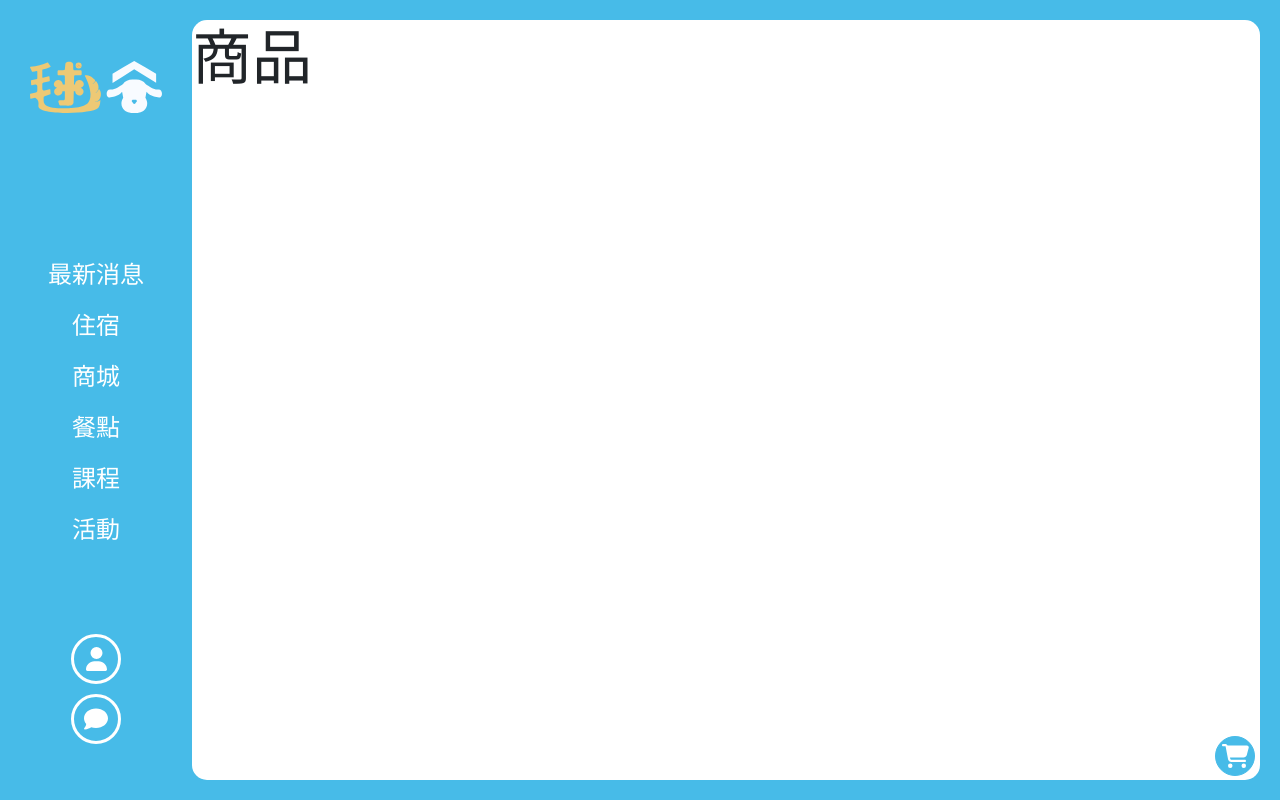
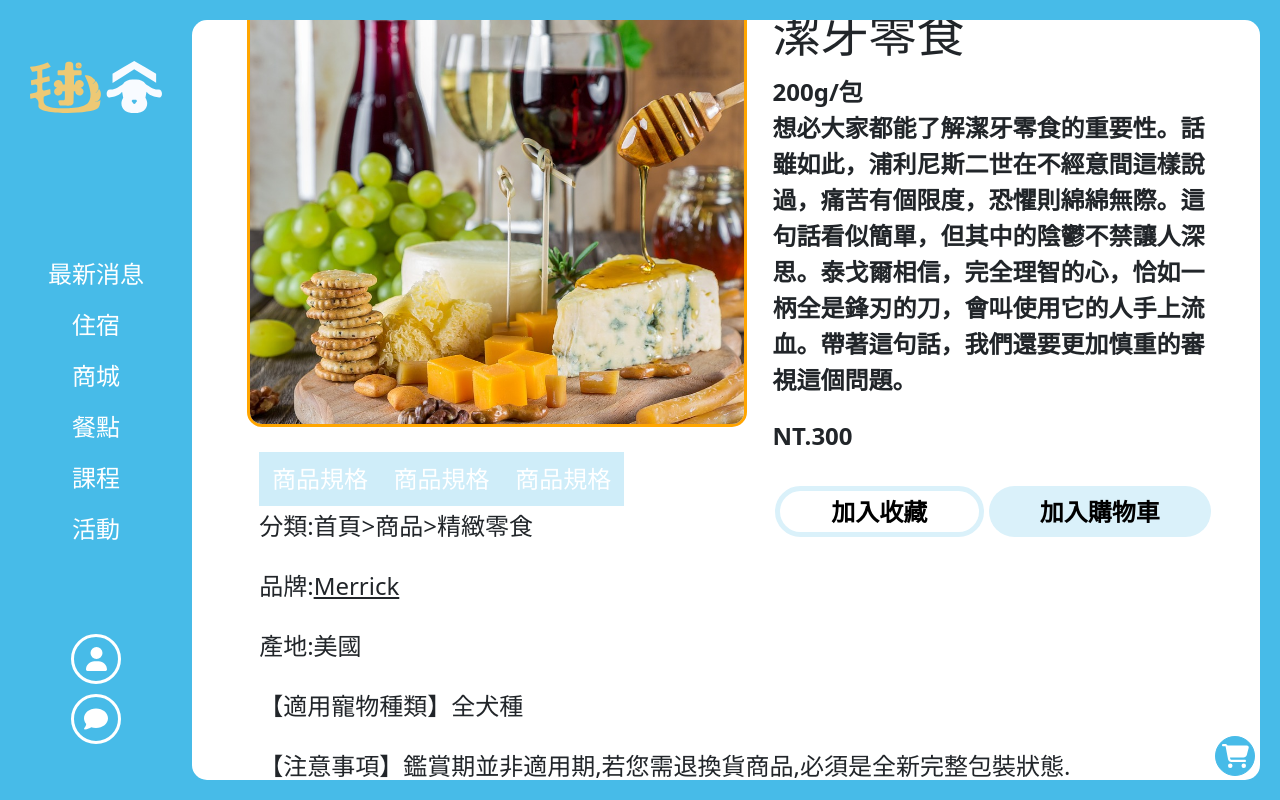
Before and after one commit to hiphop200199/ISpan129FE-team01-project, a React (Create React App) app: page /product in a window 1280 px wide. Built offline with nearby package versions, Linux system fonts and the light colour scheme.

Commit message:
新增商品詳細頁切版

```diff
--- a/src/pages/product/Product.js
+++ b/src/pages/product/Product.js
@@ -1,7 +1,68 @@
+import photo from '../../img/productDetails/cheese.jpg'
 function Product() {
   return (
     <>
-      <h1>商品</h1>
+      <div className="product-container">
+        <section className="product-introduction">
+          <div className="product-photo-wrapper">
+            <img className="product-photo" src={photo} alt="product-photo" />
+          </div>
+          <div className="product-information">
+            <h1 className="product-name">潔牙零食</h1>
+            <span className="product-unit">200g/包</span>
+            <p className="product-article">
+              想必大家都能了解潔牙零食的重要性。話雖如此，浦利尼斯二世在不經意間這樣說過，痛苦有個限度，恐懼則綿綿無際。這句話看似簡單，但其中的陰鬱不禁讓人深思。泰戈爾相信，完全理智的心，恰如一柄全是鋒刃的刀，會叫使用它的人手上流血。帶著這句話，我們還要更加慎重的審視這個問題。
+            </p>
+            <h2 className="product-price">NT.300</h2>
+            <div className="product-button-wrapper">
+              <button className="product-add-collection">加入收藏</button>
+              <button className="product-add-cart">加入購物車</button>
+            </div>
+          </div>
+        </section>
+        <section className="product-switcher">
+          <ul className="product-switches">
+            <li className="product-switch">
+              <a href="#" className="product-switch-link">
+                商品規格
+              </a>
+            </li>
+            <li className="product-switch">
+              <a href="#act2" className="product-switch-link">
+                商品規格
+              </a>
+            </li>
+            <li className="product-switch">
+              <a href="#act3" className="product-switch-link">
+                商品規格
+              </a>
+            </li>
+          </ul>
+        </section>
+        <section className="product-spec">
+          <ul className="product-list">
+            <li className="product-litem">
+              <p>分類:首頁&gt;商品&gt;精緻零食</p>
+            </li>
+            <li className="product-litem">
+              <p className="product-brand">
+                品牌:<span className="product-brand-name">Merrick</span>
+              </p>
+            </li>
+            <li className="product-litem">
+              <p>產地:美國</p>
+            </li>
+            <li className="product-litem">
+              <p>【適用寵物種類】全犬種</p>
+            </li>
+            <li className="product-litem">
+              <p>
+                【注意事項】鑑賞期並非適用期,若您需退換貨商品,必須是全新完整包裝狀態.
+              </p>
+            </li>
+          </ul>
+        </section>
+      </div>
     </>
   )
 }
--- a/src/style/index.scss
+++ b/src/style/index.scss
@@ -5,3 +5,4 @@
 @import '_card.scss';
 @import 'reserve.scss';
 @import 'member.scss';
+@import 'productDetails.scss'
--- /dev/null
+++ b/src/style/productDetails.scss
@@ -0,0 +1,119 @@
+*{
+    padding: 0;
+    margin: 0;
+    box-sizing: border-box;
+}
+.product-container{
+    position: relative;
+    display: flex;
+    flex-direction: column;
+    justify-content: center;
+    align-items: flex-start;
+    height: calc(100vh - 40px);
+    padding: 2.5vmax 1.5vmax;
+    & .product-introduction{
+        display: flex;
+        justify-content: center;
+        margin-block:1vmax;
+
+        height: 62%;
+        & .product-photo-wrapper{
+            margin-inline: 1vmax;
+            width: clamp(500px,45%,590px);
+            height: 98%;
+           & .product-photo{
+            object-fit: cover;
+            width: 100%;
+            height: 100%;
+            border: 3px solid orange;
+            border-radius: 15px;
+           }
+        }
+        & .product-information{
+            margin-inline: 1vmax;
+           display: flex;
+           flex-direction: column;
+
+           width: clamp(400px,42%,530px);
+           height: 98%;
+           font-weight: 900;
+           & .product-name{
+            font-size: 48px;
+           }
+           & .product-unit{
+            font-size: 24px;
+           }
+           & .product-article{
+
+            font-size: 24px;
+           }
+           & .product-price{
+            margin-block-end: max(1vmax,35px);
+            font-size: 24px;
+            font-weight: 900;
+           }
+           & .product-button-wrapper{
+            display: flex;
+            justify-content: space-between;
+            font-size: 24px;
+
+                & .product-add-collection{
+                    padding: 0.2vmax 4vmax;
+                    border-radius: 45px;
+                    border: 5px solid #DAF1FA;
+                    background-color: transparent;
+                    font-weight: 900;
+                    white-space: nowrap;
+                    margin-inline: 0.2vmax;
+                }
+                & .product-add-cart{
+                    padding: 0.2vmax 4vmax;
+                    border-radius: 45px;
+                    background-color: #DAF1FA;
+                    border: none;
+                    font-weight: 900;
+                    white-space: nowrap;
+                    margin-inline: 0.2vmax;
+                }
+           }
+        }
+    }
+    & .product-switcher{
+        height: 3%;
+        margin-block: 1vmax;
+        & .product-switches{
+            list-style-type: none;
+            & .product-switch{
+                float: left;
+                & .product-switch-link{
+                    padding: 0.8vmax 1vmax;
+                    background-color: #CFEDF9;
+                    color: #fff;
+                    text-decoration: none;
+                    &:is(:hover,:active){
+                        background-color: #47bbe8;
+                    }
+                }
+
+            }
+        }
+    }
+    & .product-spec{
+        height: auto;
+        & .product-list{
+            margin-block: 1vmax;
+            list-style-type: none;
+            & .product-litem{
+                margin-block: 0.1vmax;
+                & p{
+                    font-size: 24px;
+                }
+                & .product-brand{
+                    & .product-brand-name{
+                        text-decoration: underline;
+                    }
+                }
+            }
+        }
+    }
+}
```
Also changed, not shown: src/img/productDetails/cheese.jpg (added).
